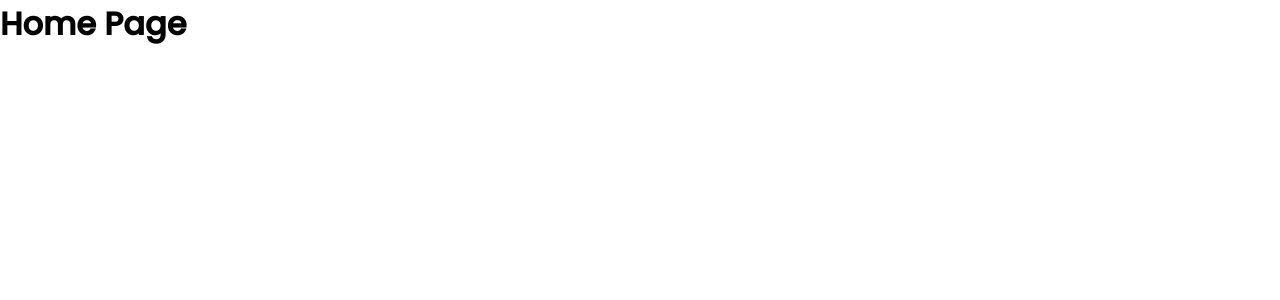
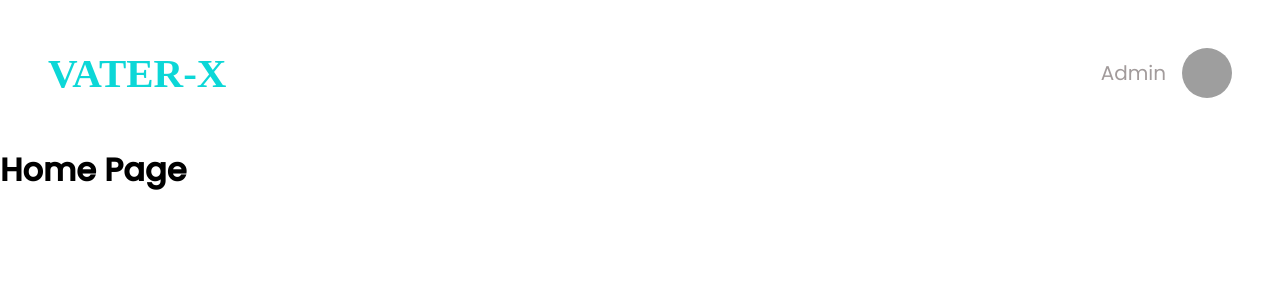
Before and after one commit to pranita09/vater-x, a React (Create React App) app: page /home in a window 1280 px wide. Shown: the top 300 px of the page. Built offline with nearby package versions, Linux system fonts and the light colour scheme; grey boxes are pictures that could not be loaded.

Commit message:
feat: header

```diff
--- a/src/components/Header/Header.jsx
+++ b/src/components/Header/Header.jsx
@@ -2,8 +2,12 @@ import styles from "./header.module.css";
 
 export const Header = () => {
   return (
-    <div>
-      <h1>Header</h1>
-    </div>
+    <nav className={styles.nav}>
+      <strong className={styles.logo}>VATER-X</strong>
+      <span className={styles[`user-profile-container`]}>
+        <small>Admin</small>
+        <img alt="admin image" src="https://e0.pxfuel.com/wallpapers/181/8/desktop-wallpaper-gintoki-sakata-gintama-funny.jpg" width={50} height={50} />
+      </span>
+    </nav>
   );
 };
--- a/src/components/Header/header.module.css
+++ b/src/components/Header/header.module.css
@@ -0,0 +1,33 @@
+.nav {
+    display: flex;
+    justify-content: space-between;
+    align-items: center;
+    max-width: 90rem;
+    margin: 0 auto;
+    padding: 3rem;
+}
+.logo {
+    color: #0CD7D7;
+    font-family: Teko;
+    font-size: 2.5625rem;
+    font-style: normal;
+    font-weight: 700;
+    line-height: normal;
+    text-transform: uppercase;
+}
+.user-profile-container {
+    display: flex;
+    align-items: center;
+}
+.user-profile-container small {
+    color: #A29B9B;
+    font-family: Poppins;
+    font-size: 1.25rem;
+    font-style: normal;
+    font-weight: 400;
+    line-height: normal;
+    margin-right: 1rem;
+    }
+.user-profile-container img {
+    border-radius: 2rem;
+}
--- a/src/pages/Home/Home.jsx
+++ b/src/pages/Home/Home.jsx
@@ -1,8 +1,11 @@
 import styles from "./home.module.css";
+
+import { Header } from "../../components/Header/Header";
 
 export const Home = () => {
   return (
     <div>
+      <Header />
       <h1>Home Page</h1>
     </div>
   );
```
